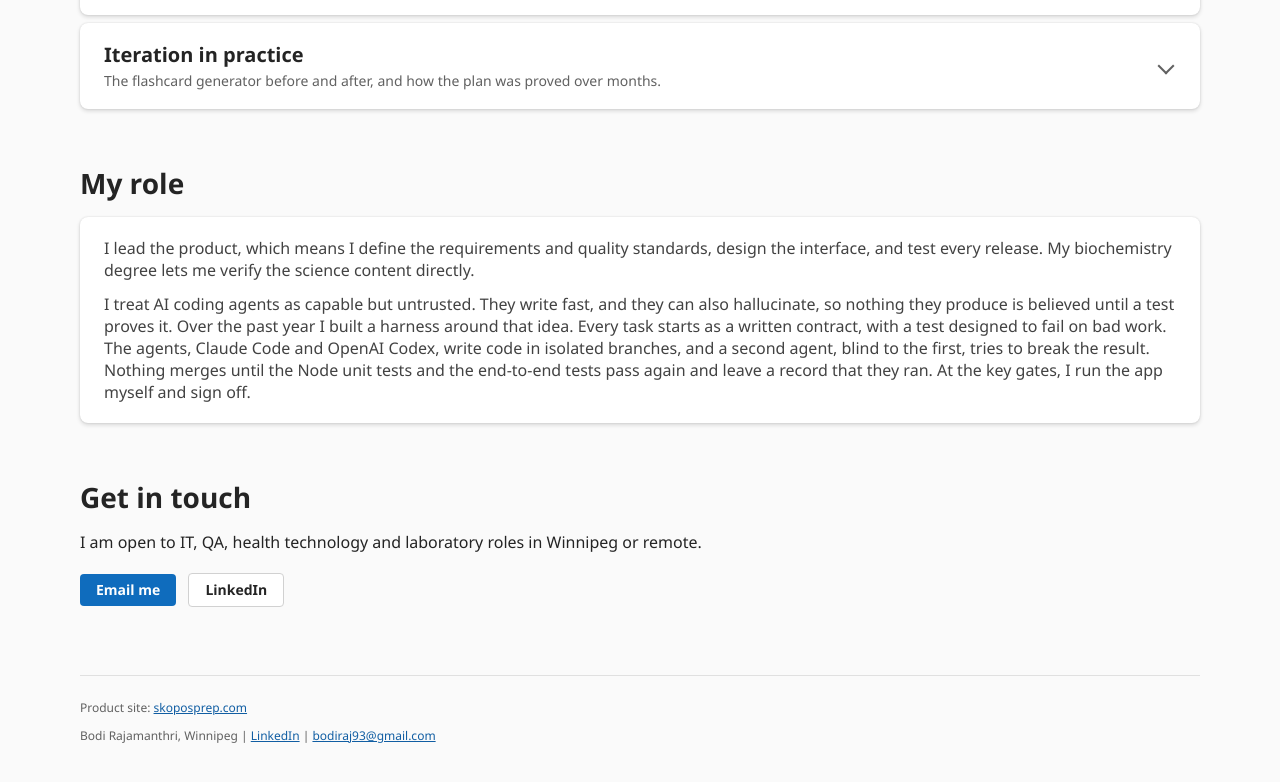
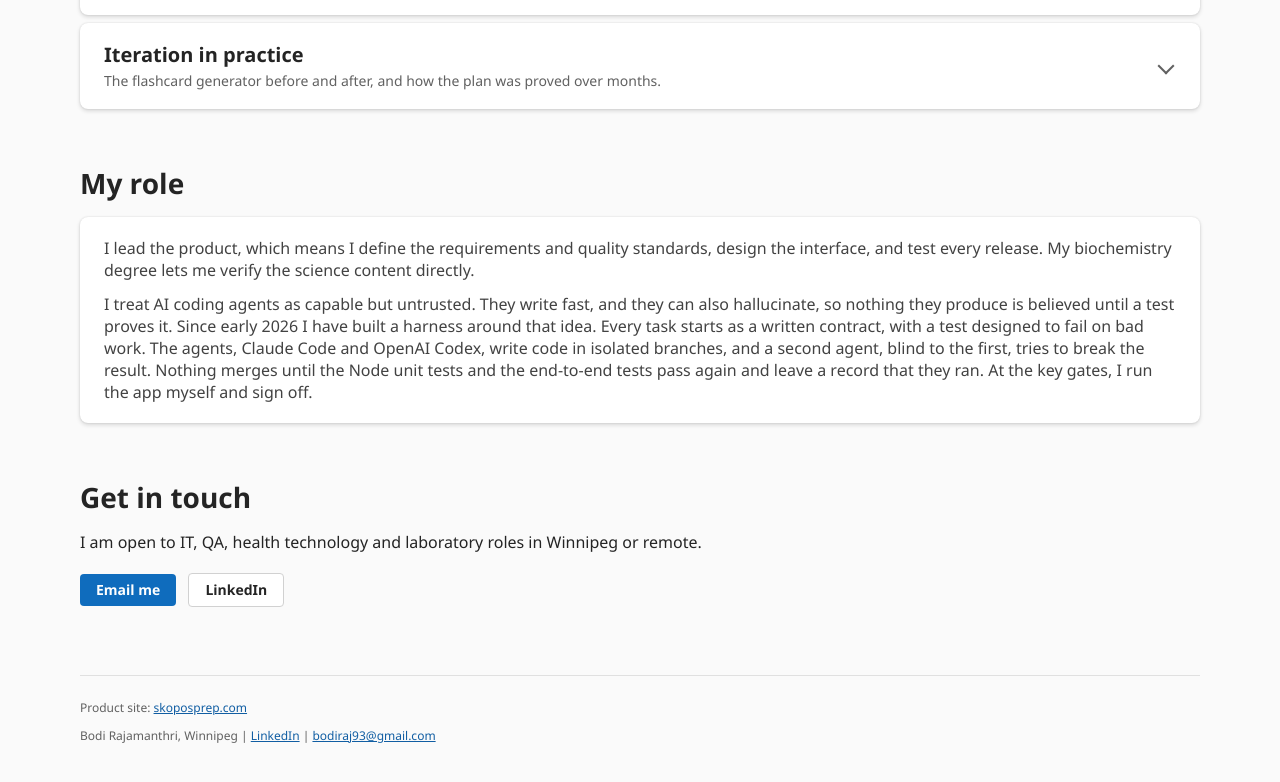
Before and after one commit to bodiraj93/bodiraj93.github.io, a plain HTML site: page index.html in a window 1280 px wide. Shown: the part 6332-7114 px from the top of the page. Drawn offline with Linux system fonts and the light colour scheme.

Commit message:
Harness timeline: since early 2026

```diff
--- a/index.html
+++ b/index.html
@@ -265,7 +265,7 @@
   <h2>My role</h2>
   <div class="card pad role">
     <p>I lead the product, which means I define the requirements and quality standards, design the interface, and test every release. My biochemistry degree lets me verify the science content directly.</p>
-    <p>I treat AI coding agents as capable but untrusted. They write fast, and they can also hallucinate, so nothing they produce is believed until a test proves it. Over the past year I built a harness around that idea. Every task starts as a written contract, with a test designed to fail on bad work. The agents, Claude Code and OpenAI Codex, write code in isolated branches, and a second agent, blind to the first, tries to break the result. Nothing merges until the Node unit tests and the end-to-end tests pass again and leave a record that they ran. At the key gates, I run the app myself and sign off.</p>
+    <p>I treat AI coding agents as capable but untrusted. They write fast, and they can also hallucinate, so nothing they produce is believed until a test proves it. Since early 2026 I have built a harness around that idea. Every task starts as a written contract, with a test designed to fail on bad work. The agents, Claude Code and OpenAI Codex, write code in isolated branches, and a second agent, blind to the first, tries to break the result. Nothing merges until the Node unit tests and the end-to-end tests pass again and leave a record that they ran. At the key gates, I run the app myself and sign off.</p>
   </div>
 </section>
 
```
